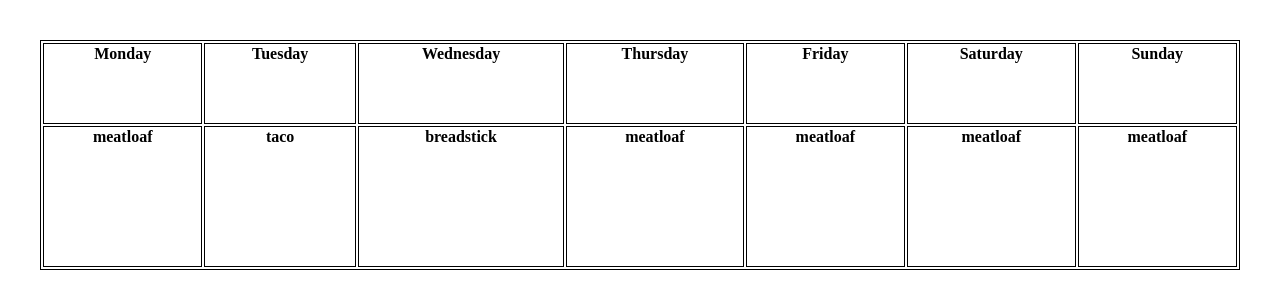
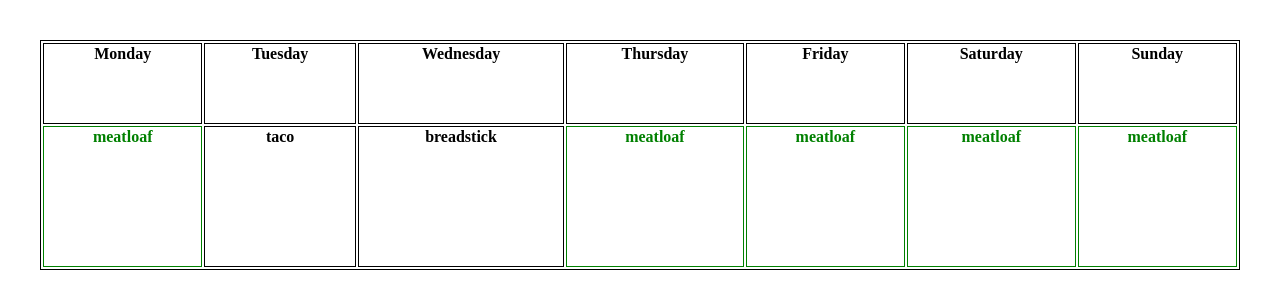
Before and after one commit to grly0n/irvinehacks2024, a React (Vite) app in the folder frontend/: page / in a window 1280 px wide. Shown: the top 308 px of the page. Built offline with nearby package versions, Linux system fonts and the light colour scheme.

Commit message:
makes meatloaf green

```diff
--- a/frontend/src/App.css
+++ b/frontend/src/App.css
@@ -20,3 +20,10 @@
 
 
 }
+.meatloaf{
+  border:1px solid;
+  padding-bottom:10%;
+  margin: auto;
+  color:green;
+
+}
--- a/frontend/src/App.jsx
+++ b/frontend/src/App.jsx
@@ -35,13 +35,13 @@ function Calender() {
         </tr>
 
         <tr>
-          <th className='food'>{mon} </th>
-          <th className='food'>{tues} </th>
-          <th className='food'>{wed} </th>
-          <th className='food'>{thurs} </th>
-          <th className='food'>{fri} </th>
-          <th className='food'>{sat} </th>
-          <th className='food'>{sun} </th>
+          <th className={mon == 'meatloaf' ? 'meatloaf' : 'food'}>{mon} </th>
+          <th className={tues == 'meatloaf' ? 'meatloaf' : 'food'}>{tues} </th>
+          <th className={wed == 'meatloaf' ? 'meatloaf' : 'food'}>{wed} </th>
+          <th className={thurs == 'meatloaf' ? 'meatloaf' : 'food'}>{thurs} </th>
+          <th className={fri == 'meatloaf' ? 'meatloaf' : 'food'}>{fri} </th>
+          <th className={sat == 'meatloaf' ? 'meatloaf' : 'food'}>{sat} </th>
+          <th className={sun == 'meatloaf' ? 'meatloaf' : 'food'}>{sun} </th>
 
         </tr>
 
```
Also changed, not shown: frontend/src/headerlinks.jsx (added).
